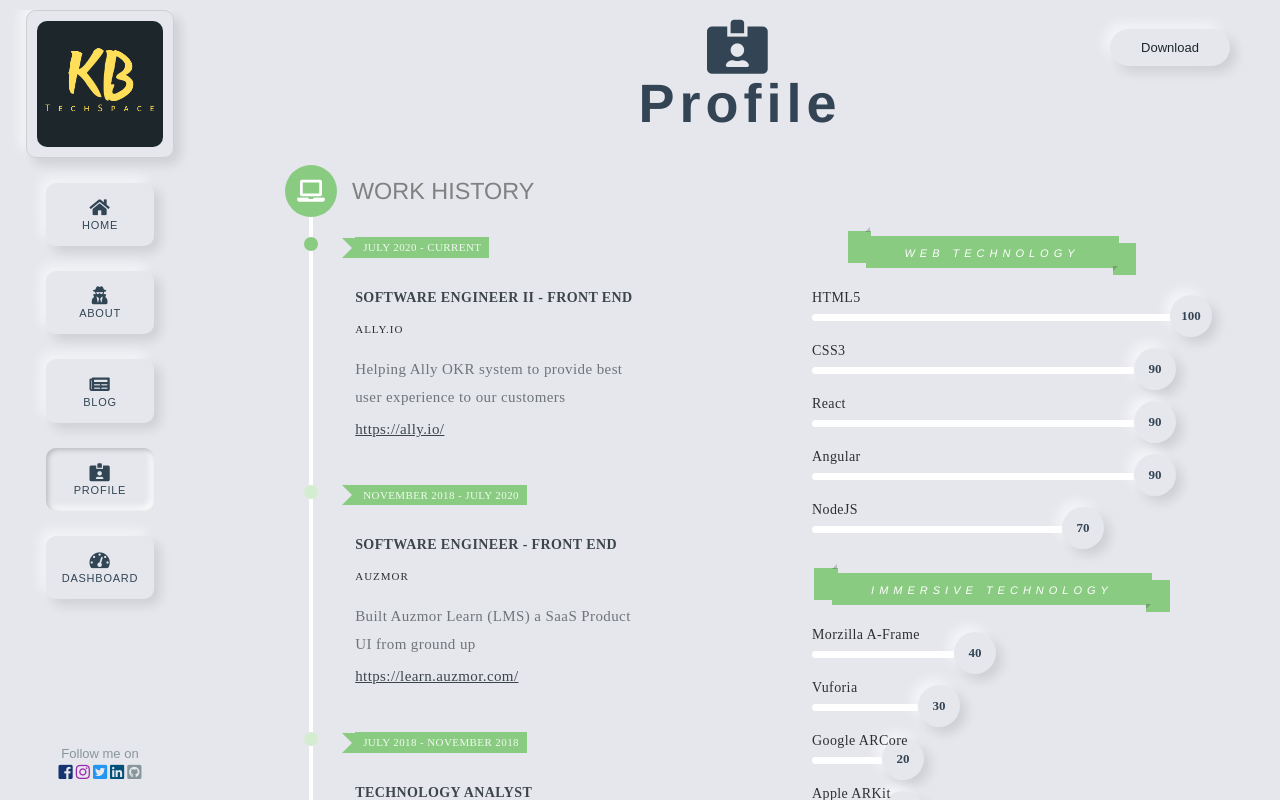
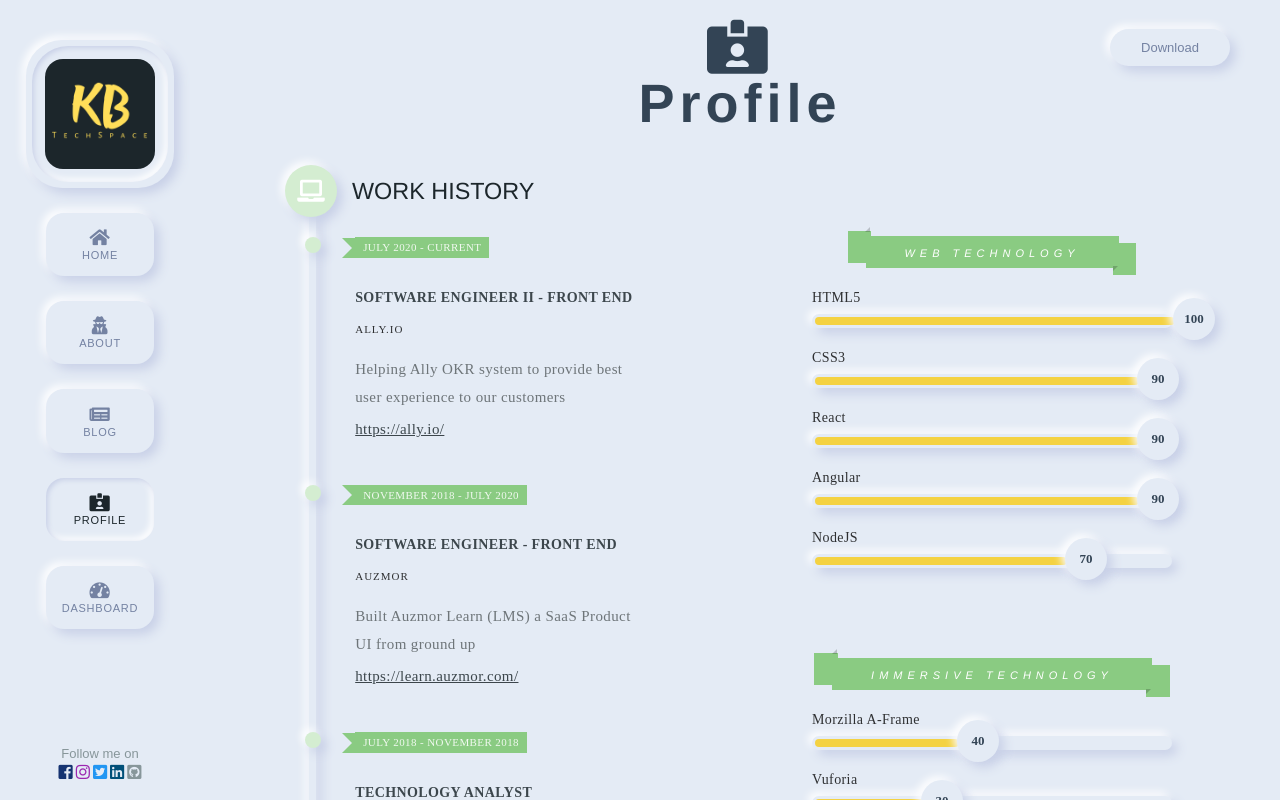
Before and after one commit to karthikbalajikb/kbtechspace-site, a Gatsby site: page /profile in a window 1280 px wide. Built offline with nearby package versions, Linux system fonts and the light colour scheme; Gatsby itself is replaced by a stand-in of ours.

Commit message:
feat(theming): moved border radius and box shadow to theme config file

```diff
--- a/src/components/Button/Button.js
+++ b/src/components/Button/Button.js
@@ -18,19 +18,20 @@ const StyledButton = styled.button`
   font-size: 13px;
   width: 120px;
   height: 37px;
-  color: ${({ theme }) => `${theme.secondary.main}`};;
+  color: ${({ theme }) => `${theme.onSurface.main}`};
   background-color: ${({ theme }) => `${theme.surface.main}`};
-  border-radius: 50px;
+  border-radius: ${({ theme }) => `${theme.borderRadius.rounded}`};
   cursor: pointer;
-  box-shadow: ${({ theme }) => `${theme.boxShadow.md}`};
+  box-shadow: ${({ theme }) => `${theme.boxShadow.sm}`};
 
   :hover {
-    background: linear-gradient(145deg, #cfd0d4, #f6f7fd);
-    box-shadow: ${({ theme }) => `${theme.boxShadow.mdActive}`};
+    background: ${({ theme }) =>  `linear-gradient(145deg, ${theme.hoverSurface.main} , ${theme.surface.main})` };
+    box-shadow: ${({ theme }) => `${theme.boxShadow.smActive}`};
+    color: ${({ theme }) => `${theme.secondary.main}`};
   }
 
   :active {
-    background: linear-gradient(20deg, #cfd0d4, #f6f7fd);
-    box-shadow: ${({ theme }) => `${theme.boxShadow.mdActive}`};
+    background: ${({ theme }) =>  `linear-gradient(20deg, ${theme.hoverSurface.main} , ${theme.surface.main})` };
+    box-shadow: ${({ theme }) => `${theme.boxShadow.smActive}`};
   }
 `
--- a/src/components/Card/Card.scss
+++ b/src/components/Card/Card.scss
@@ -47,7 +47,7 @@ $fa-font-path: '../../../assets/fontawesome/webfonts';
 
     &-date {
       position: absolute;
-      border-radius: 50%;
+      border-radius: var(--border-radius-rounded);
       border: 1px solid #d3d3d312;
       padding: 4%;
       background-color: white;
--- a/src/components/Pipeline/Pipeline.scss
+++ b/src/components/Pipeline/Pipeline.scss
@@ -4,11 +4,11 @@
   padding: 1%;
   margin: 2px 25px 40px 15px;
   position: relative;
-  border-radius: 0 15px 15px 15px;
+  border-radius: var(--border-radius-none) var(--border-radius-default) var(--border-radius-default) var(--border-radius-default);
   text-align: center;
   font-size: 12px;
   font-weight: bold;
-  color: var(--secondary-main);
+  color: var(--on-surface-main);
   text-transform: uppercase;
   box-shadow: var(--box-shadow-md);
   background-color: var(--surface-main);
@@ -26,6 +26,6 @@
     left: 70px;
     top: 40px;
     font-weight: 900;
-    color: var(--primary-dark);
+    color: var(--on-surface-main);
   }
 }
--- a/src/components/SayHelloCard/SayHelloCard.js
+++ b/src/components/SayHelloCard/SayHelloCard.js
@@ -40,7 +40,7 @@ export default SayHelloCard
 
 const Container = styled(Flexbox)`
   background-color: ${({ theme }) => `${theme.surface.main}`};
-  border-radius: 10px;
+  border-radius: ${({ theme }) => `${theme.borderRadius.default}`};
   padding: 30px;
   box-shadow: ${({ theme }) => `${theme.boxShadow.md}`};
   @media(max-width: 760px) {
--- a/src/components/SliderList/slider-list.js
+++ b/src/components/SliderList/slider-list.js
@@ -13,8 +13,8 @@ function barWidth(value){
 const SliderList = (props) => (
     <div className="kbts-slider">
       <p className="kbts-slider-title">{props.text}</p>
-      <div className="kbts-slider-bar" style={barWidth(props.value)}>
-        <div className="kbts-slider-bar-progress">
+      <div className="kbts-slider-bar">
+        <div className="kbts-slider-bar-progress" style={barWidth(props.value)}>
         <span className="kbts-slider-bar-value">{props.value}</span>
         </div>
       </div>
--- a/src/components/SliderList/slider-list.scss
+++ b/src/components/SliderList/slider-list.scss
@@ -16,16 +16,18 @@
   &-bar{
     position: relative;
     width: 100%;
-    height: 7px;
+    height: 14px;
+    box-shadow: var(--box-shadow-sm);
+    border-radius: var(--border-radius-default);
 
     &-progress{
       position: absolute;
-      top: 0;
-      left: 0;
+      top: 3px;
+      left: 3px;
       width: 100%;
-      height: 100%;
-      background: #fff;
-      border-radius: 16px;
+      height: 8px;
+      background-color: var(--primary-dark);
+      border-radius: var(--border-radius-default);
       transition: width 1s ease-out;
     }
 
@@ -42,8 +44,8 @@
       color: #345;
       padding: 0 6px;
       background: var(--surface-main);
-      border-radius: 50%;
-      box-shadow: var(--box-shadow-md);
+      border-radius: var(--border-radius-rounded);
+      box-shadow: var(--box-shadow-sm);
     }
   }
 
--- a/src/components/StatsCard/StatsCard.js
+++ b/src/components/StatsCard/StatsCard.js
@@ -19,7 +19,7 @@ const Container = styled.div`
   height: 140px;
   box-shadow: ${({ theme }) => `${theme.boxShadow.md}`};
   background-color: ${({ theme }) => `${theme.surface.main}`};
-  border-radius: .55rem;
+  border-radius: ${({ theme }) => `${theme.borderRadius.default}`};
 `
 
 const Stats = styled.div`
--- a/src/components/SubscribeCard/SubscribeCard.js
+++ b/src/components/SubscribeCard/SubscribeCard.js
@@ -73,7 +73,7 @@ const Container = styled.div`
   display: flex;
   box-shadow: ${({ theme }) => `${theme.boxShadow.md}`};
   background-color: ${({ theme }) => `${theme.surface.main}`};
-  border-radius: 10px;
+  border-radius: ${({ theme }) => `${theme.borderRadius.default}`};
   padding: 30px;
   @media (max-width: 760px) {
     flex-direction: column;
@@ -95,7 +95,7 @@ const Input = styled.input`
   border: none;
   background-color: ${({ theme }) => `${theme.surface.main}`};
   box-shadow: ${({ theme }) => `${theme.boxShadow.inner}`};
-  border-radius: 3px;
+  border-radius: ${({ theme }) => `${theme.borderRadius.default}`};
   height: 37px;
   width: 70%;
   padding-left: 20px;
--- a/src/components/index.js
+++ b/src/components/index.js
@@ -68,11 +68,21 @@ class Layout extends React.Component {
     const GlobalStyle = createGlobalStyle`
       html {
         --surface-main: ${({ theme }) => theme.surface.main};
+        --on-surface-light: ${({ theme }) => theme.onSurface.light};
+        --on-surface-main: ${({ theme }) => theme.onSurface.main};
         --primary-main: ${({ theme }) => theme.primary.main};
         --primary-dark: ${({ theme }) => theme.primary.dark};
         --secondary-main: ${({ theme }) => theme.secondary.main};
+        --box-shadow-sm: ${({ theme }) => theme.boxShadow.sm };
         --box-shadow-md: ${({ theme }) => theme.boxShadow.md };
         --box-shadow-mdActive: ${({ theme }) => theme.boxShadow.mdActive };
+        --border-radius-none: ${({ theme }) => theme.borderRadius.none };
+        --border-radius-sm: ${({ theme }) => theme.borderRadius.sm };
+        --border-radius-default: ${({ theme }) => theme.borderRadius.default };
+        --border-radius-md: ${({ theme }) => theme.borderRadius.md };
+        --border-radius-lg: ${({ theme }) => theme.borderRadius.lg };
+        --border-radius-rounded: ${({ theme }) => theme.borderRadius.rounded };
+
       }
     `;
 
--- a/src/components/index.scss
+++ b/src/components/index.scss
@@ -70,11 +70,11 @@ body {
   height: 50px;
   width: 50px;
   margin: 10px;
-  border-radius: 24px;
+  border-radius: var(--border-radius-md);
   box-shadow: var(--box-shadow-md);
 
   :active {
-    border-radius: 24px;
+    border-radius: var(--border-radius-md);
     box-shadow: var(--box-shadow-mdActive);
   }
 
--- a/src/components/side-menu/side-menu-content-item.js
+++ b/src/components/side-menu/side-menu-content-item.js
@@ -9,7 +9,7 @@ const SideMenuContentItem = props => {
   }
 
   const selectedStyle = () =>
-    props.active ? { boxShadow: `${defaultTheme.theme.light.boxShadow.inner}` } : {}
+    props.active ? { boxShadow: `${defaultTheme.theme.light.boxShadow.inner}`, color: `${defaultTheme.theme.light.secondary.main}` } : {}
 
   return (
     <Link className={`sideMenuContent-item-${props.cls}`} to={props.pathname}>
--- a/src/components/side-menu/side-menu-header.js
+++ b/src/components/side-menu/side-menu-header.js
@@ -4,15 +4,23 @@ import styled from 'styled-components'
 
 const SideMenuHeader = ({ logo }) => (
   <Container>
-    <Img style={{ borderRadius: '.55rem' }} sizes={logo} alt="KBTechSpace.com" />
+    <ImgWrapper>
+      <Img style={{ borderRadius: '1rem' }} sizes={logo} alt="KBTechSpace.com" />
+    </ImgWrapper>
   </Container>
 )
 
 export default SideMenuHeader
 
 const Container = styled.div`
-  padding: 10px;
-  box-shadow: ${({ theme }) => `${theme.boxShadow.md}`};
-  border-radius: 0.55rem;
-  border: 1px solid #cfcfcf;
+  padding: 6px;
+  margin-top: 30px;
+  box-shadow: ${({ theme }) => `${theme.boxShadow.sm}`};
+  border-radius: ${({ theme }) => `${theme.borderRadius.md}`};
 `
+
+const ImgWrapper = styled.div`
+  padding: 13px;
+  box-shadow: ${({ theme }) => `${theme.boxShadow.inner}`};
+  border-radius: ${({ theme }) => `${theme.borderRadius.md}`};
+`;
--- a/src/components/side-menu/side-menu.scss
+++ b/src/components/side-menu/side-menu.scss
@@ -21,10 +21,10 @@ $fa-font-path: '../../../assets/fontawesome/webfonts';
   text-transform: uppercase;
   padding: 14%;
   text-align: center;
-  box-shadow: var(--box-shadow-md);
+  box-shadow: var(--box-shadow-sm);
   background-color: var(--surface-main);
   margin-top: 25px;
-  border-radius: 0.55rem;
+  border-radius: var(--border-radius-default);
 
   &-home,
   &-about,
@@ -33,11 +33,11 @@ $fa-font-path: '../../../assets/fontawesome/webfonts';
   &-dashboard {
     display: grid;
     text-decoration: none;
-    color: #324554;
+    color: var(--on-surface-main);
     width: 108px;
 
     &.active {
-      color: #ffffffdb;
+      color: var(--secondary-main);
     }
   }
 
--- a/src/components/stepper-list/stepper-list.scss
+++ b/src/components/stepper-list/stepper-list.scss
@@ -8,8 +8,9 @@
     top: 47px;
     bottom: 10px;
     left: 37px;
-    width: 4px;
-    background: white;
+    width: 7px;
+    box-shadow: var(--box-shadow-sm);
+    background: var(--surface-main);
   }
 
   &-icon {
@@ -23,15 +24,16 @@
     line-height: 52px;
     margin: 0;
     color: #fff;
-    background: #8acb82;
-    border-radius: 50%;
+    background: #d4edd1;
+    border-radius: var(--border-radius-rounded);
+    box-shadow: var(--box-shadow-sm);
   }
 
   &-header-title {
     font-size: 1.3em;
     font-weight: 400;
     letter-spacing: 0;
-    color: gray;
+    color: var(--secondary-main);
     padding: 0 0 0 40px;
   }
 }
@@ -46,15 +48,16 @@
     content: '';
     position: absolute;
     top: 6px;
-    left: -8px;
-    width: 14px;
-    height: 14px;
-    border-radius: 50%;
+    left: -7px;
+    width: 16px;
+    height: 16px;
+    border-radius: var(--border-radius-rounded);
     background: #d4edd1;
+    box-shadow: var(--box-shadow-sm);
   }
 
   &--current:after {
-    background: #8acb82;
+    background: #d4edd1;
   }
 
   &-label {
--- a/src/templates/blog-template.scss
+++ b/src/templates/blog-template.scss
@@ -4,6 +4,10 @@
   &__container {
     padding: 0 10%;
     max-width: 100vw;
+
+    @media (max-width: 760px) {
+        padding: 0 4%;
+    }
   }
 
   &__title {
--- a/src/utils/theme.js
+++ b/src/utils/theme.js
@@ -53,8 +53,28 @@ const productColors = {
   },
 }
 
+const grayScale = {
+  100: '#f7fafc',
+  200: '#edf2f7',
+  300: '#e2e8f0',
+  400: '#cbd5e0',
+  500: '#a0aec0',
+  600: '#718096',
+  700: '#4a5568',
+  800: '#2d3748',
+  900: '#1a202c',
+}
+
+const shadowColor = {
+  100: '#e4ebf5',
+  200: '#c8d0e7',
+  300: '#bec8e4',
+  400: '#9baacf',
+}
+
 export const theme = {
   light: {
+    transparent: 'transparent',
     primary: {
       light: '',
       main: '#fcde59',
@@ -87,13 +107,16 @@ export const theme = {
     },
     surface: {
       light: '#ffffff',
-      main: '#e6e7ed',
+      main: '#e4ebf5',
       dark: '#000000',
     },
     onSurface: {
-      light: '#000000',
-      main: '#000000',
+      light: '#919cb5',
+      main: '#7482A2',
       dark: '#ffffff',
+    },
+    hoverSurface: {
+      main: shadowColor[200],
     },
     error: {
       light: '#FB3F41',
@@ -105,15 +128,49 @@ export const theme = {
       main: '#FFFFFF',
       dark: '#FFFFFF',
     },
+    spacing: {
+      px: '1px',
+      '0': '0',
+      '1': '0.25rem',
+      '2': '0.5rem',
+      '3': '0.75rem',
+      '4': '1rem',
+      '5': '1.25rem',
+      '6': '1.5rem',
+      '8': '2rem',
+      '10': '2.5rem',
+      '12': '3rem',
+      '16': '4rem',
+      '20': '5rem',
+      '24': '6rem',
+      '32': '8rem',
+      '40': '10rem',
+      '48': '12rem',
+      '56': '14rem',
+      '64': '16rem',
+    },
     boxShadow: {
-      sm: '',
-      md: '6px 6px 12px rgba(0,0,0,0.11), -6px -6px 12px #ffffff94',
-      mdActive: '6px 6px 12px #b8b9be, -6px -6px 12px #ffffff94',
+      sm: `0.3rem 0.3rem 0.6rem ${shadowColor[200]}, -0.2rem -0.2rem 0.5rem #ffffff`,
+      smActive: `0.3rem 0.3rem 0.6rem ${shadowColor[300]}, -0.2rem -0.2rem 0.5rem #ffffff`,
+      // md: '6px 6px 12px rgba(0,0,0,0.11), -6px -6px 12px #ffffff94',
+      md: `0.8rem 0.8rem 1.4rem ${shadowColor[200]}, -0.2rem -0.2rem 1.8rem #ffffff`,
+      // mdActive: '6px 6px 12px #b8b9be, -6px -6px 12px #ffffff94',
+      mdActive: `0.8rem 0.8rem 1.4rem ${shadowColor[300]}, -0.2rem -0.2rem 1.8rem #ffffff`,
       lg: '8px 8px 16px 0px rgba(0, 0, 0, 0.06), -8px -8px 16px 0px #fff',
-      xl: '0 20px 25px -5px rgba(0, 0, 0, 0.1), 0 10px 10px -5px rgba(0, 0, 0, 0.04)',
-      inner: 'inset 2px 2px 5px #b8b9be, inset -3px -3px 7px #ffffff',
+      xl:
+        '0 20px 25px -5px rgba(0, 0, 0, 0.1), 0 10px 10px -5px rgba(0, 0, 0, 0.04)',
+      inner: `inset 2px 2px 5px ${shadowColor[200]}, inset -3px -3px 7px #ffffff`,
       outline: '0 0 0 3px rgba(66, 153, 225, 0.5)',
       none: 'none',
+    },
+    borderRadius: {
+      none: '0',
+      sm: '0.5rem',
+      default: '1rem', // 16px
+      md: '2rem',
+      lg: '3rem',
+      rounded: '50px',
+      full: '9999px',
     },
   },
   ...productColors,
```
Also changed, not shown: src/components/Card/Card.js (+7 -6 lines), src/components/ServiceCard/service-card.scss (+6 -6 lines), src/pages/profile.js (+15 -0 lines), src/templates/blog-template.js (+3 -5 lines).
